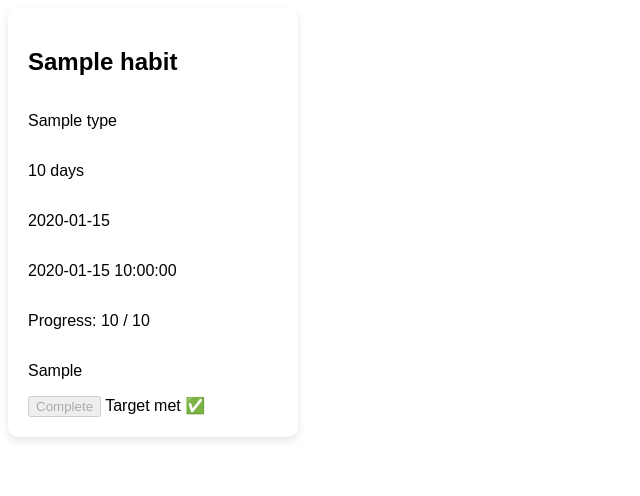
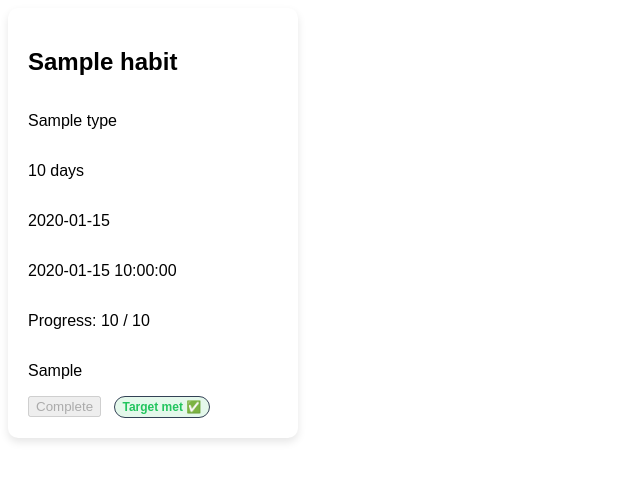
Before and after one commit to FMontiel01/habit-tracker, a Flask app: template templates/index.html in a window 1280 px wide. Shown: the top 496 px of the page, without its empty margins (0-640 px from the left). Run offline with Flask 3, Linux system fonts and the light colour scheme; the template is opened without the code that fills it: most values are stand-ins (such as "Sample title", 1, 10 or a date in 2020).

Commit message:
done-flag, disabled Complete + “Target met” badge; fix endpoint

```diff
--- a/static/styles.css
+++ b/static/styles.css
@@ -56,3 +56,21 @@
 .complete-button:hover {
     background-color: #45a049;
 }
+
+.badge {
+  display: inline-flex;
+  align-items: center;
+  gap: 0.25rem;
+  font-size: 0.75rem;
+  font-weight: 600;
+  padding: 0.2rem 0.5rem;
+  border-radius: 9999px;
+  border: 1px solid #334155; /* subtle outline */
+  white-space: nowrap;        /* no wrapping */
+  margin-left: 0.5rem;        /* space from the button */
+}
+
+.badge--met {
+  color: #22c55e;                      /* green text */
+  background: rgba(34, 197, 94, 0.12); /* soft green tint */
+}
```
